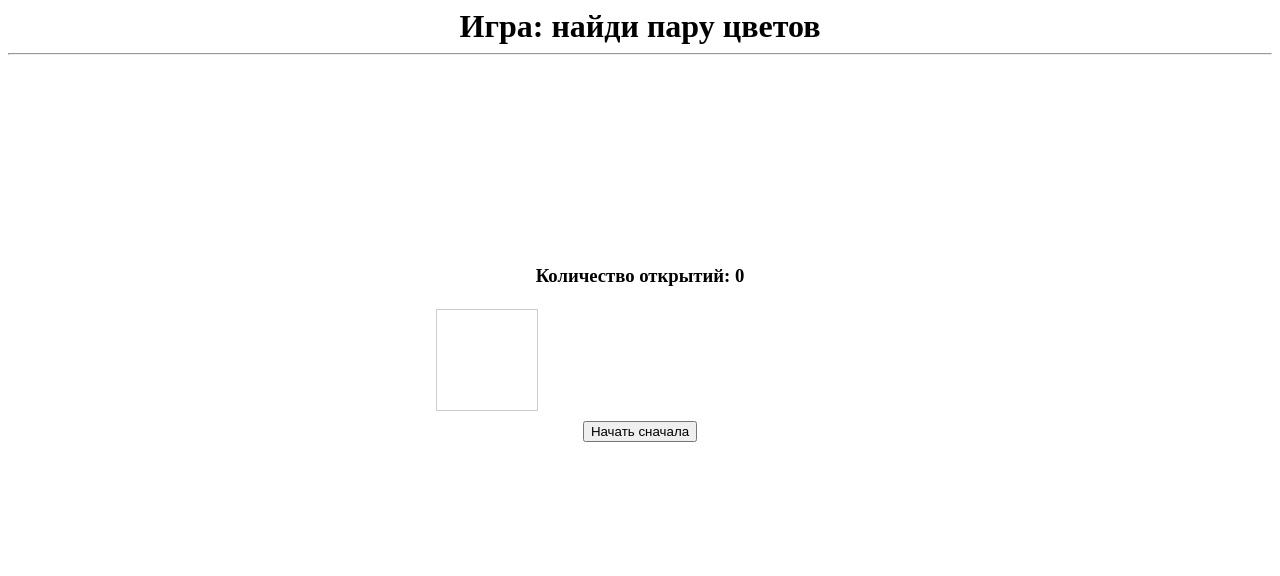
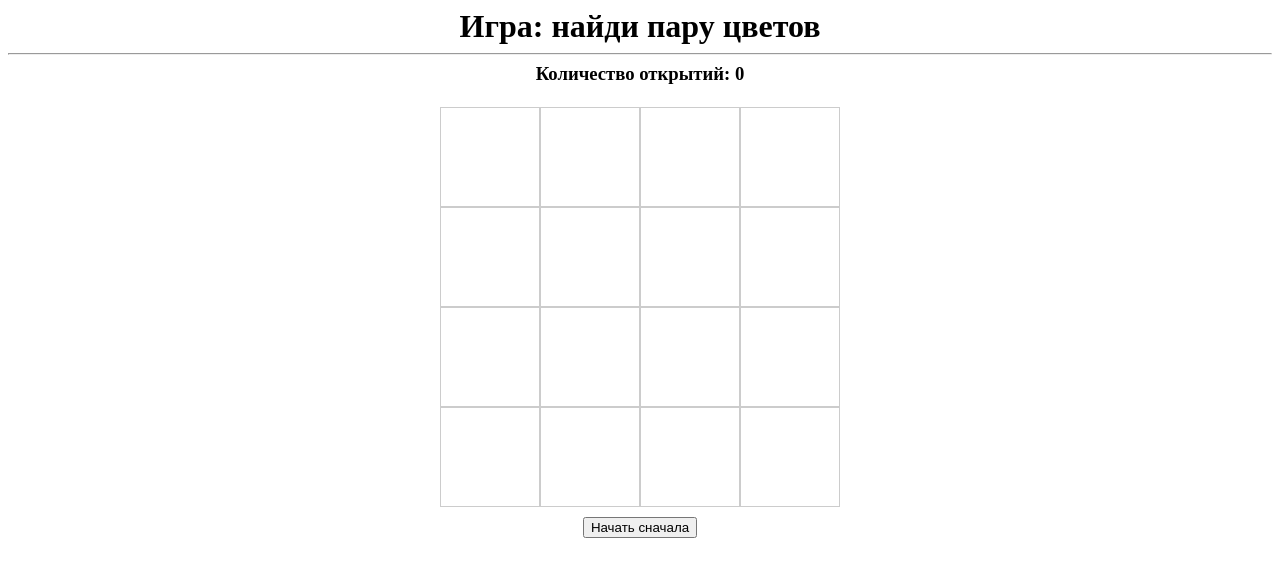
Before and after one commit to Artembbk/findPairGame, a plain HTML site: page index.html in a window 1280 px wide. Both pictures are taken after a click on the input "Начать". Drawn offline with Linux system fonts and the light colour scheme.

Commit message:
Изменяется размер поля
Необходимо добавить боьльше цветов

```diff
--- a/index.css
+++ b/index.css
@@ -14,14 +14,14 @@
 }
 
 .game-field {
-    width: 408px;
+    width: 400px;
     margin: 0 auto;
     overflow: hidden;
 }
 
 .game-field div {
-    width: 100px;
-    height: 100px;
+    width: 98px;
+    height: 98px;
     border: 1px solid #ccc;
     cursor: pointer;
     float: left;
--- a/index.html
+++ b/index.html
@@ -24,7 +24,11 @@
   	</div>
 	<script>
 		function showGameField() {
-			startForm.style.visibility = "hidden";
+			outerBlock = document.querySelectorAll(".game-field > div");
+			innerBlock = document.querySelectorAll(".game-field div div");//Собираем блоки в коллекцию
+			gameField.style.width = fieldSize*100 + "px";
+
+			startForm.style.display = "none";
 
 			clickAmount.style.visibility = "";
 			gameField.style.visibility = "";
@@ -32,18 +36,14 @@
 		}
 
 		function formHandler() {
-			let fieldSize = document.getElementsByName("fieldSize")[0].value;
-			let innerDivs = document.createDocumentFragment();
-			let elem = document.createElement('div');
-			let inElem = document.createElement('div');
-			let divInDiv = elem.appendChild(inElem);
+			fieldSize = document.getElementsByName("fieldSize")[0].value;
 
 			for (var i = 0; i < fieldSize*fieldSize; i++) {
-				innerDivs.appendChild(divInDiv);
+				gameField.insertAdjacentHTML("afterBegin", "<div><div></div></div>");
 			};
 
-			gameField.appendChild(innerDivs);
 			showGameField();
+			startGame();
 		};
 
 
@@ -126,9 +126,9 @@
 		let timerId = 0;
 		let amountOfFoundPairs = 0;
 		let codes = [1, 2, 3, 4, 5, 6, 7, 8, 1, 2, 3, 4, 5, 6, 7, 8]; //Коды для дальнейшего присвания блокам
-		let outerBlock = document.querySelectorAll(".game-field > div");
-		let innerBlock = document.querySelectorAll(".game-field div div");//Собираем блоки в коллекцию
-
+		let outerBlock;
+		let innerBlock;
+		let fieldSize;
 		let restartGameButton = document.querySelector("#restartGameButton > button")
 
 		restartGameButton.onclick = startGame;
```
